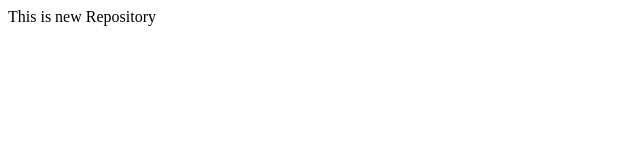
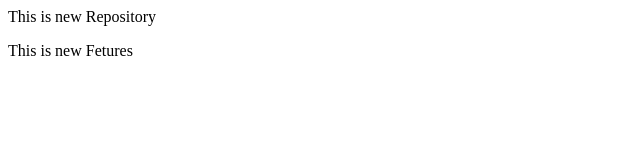
Before and after one commit to dasadiyaparth33-alt/Repository, a plain HTML site: page Index.html in a window 1280 px wide. Shown: the whole page, without its empty margins (0-640 px from the left). Drawn offline with Linux system fonts and the light colour scheme.

Commit message:
New Fetures

```diff
--- a/Index.html
+++ b/Index.html
@@ -1 +1,2 @@
 <p>This is new Repository</p>
+<p>This is new Fetures</p>
```
